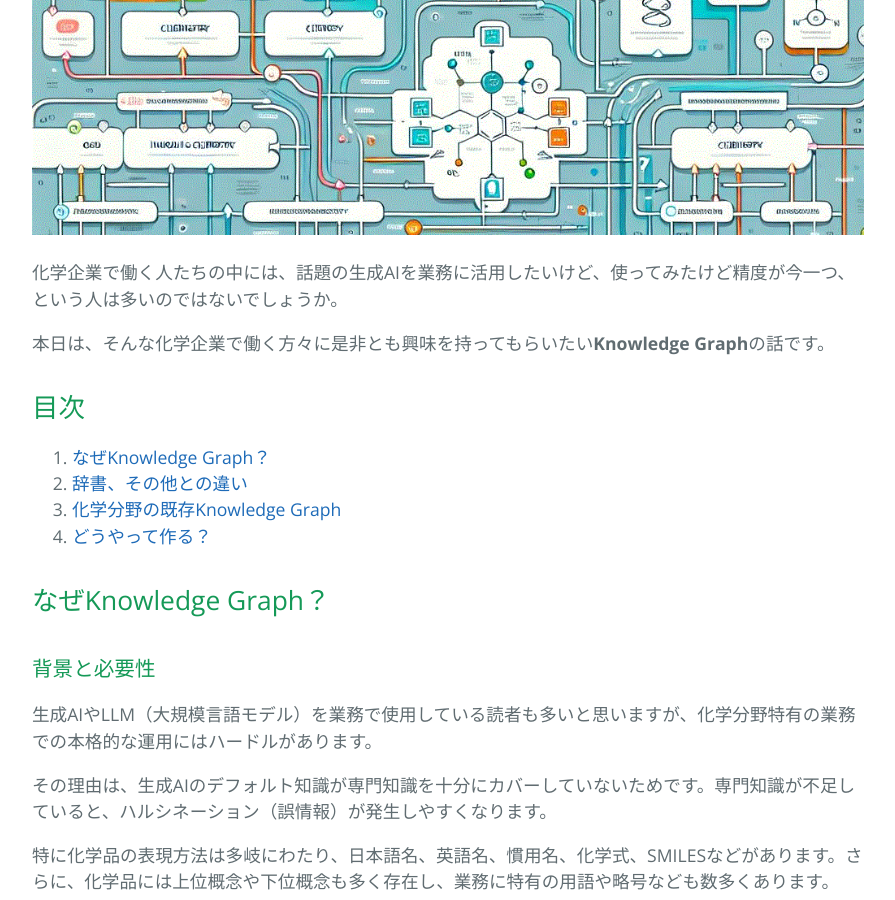
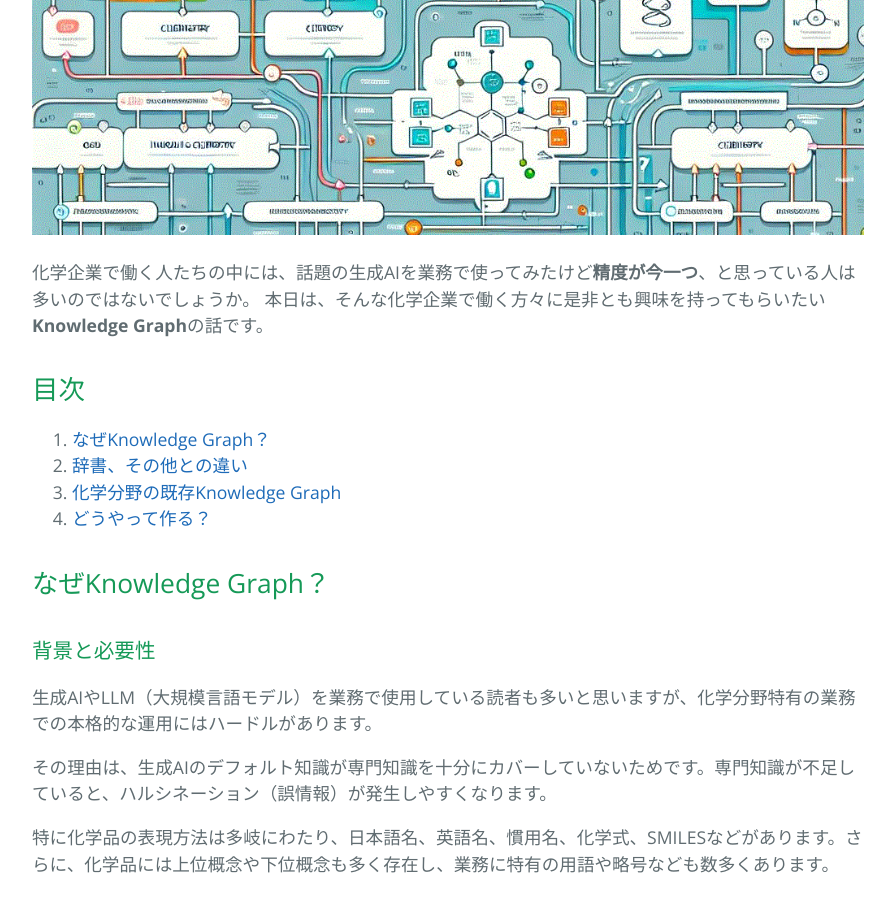
Before and after one commit to Shin-ichiro-I/Shin-ichiro-I.github.io, a Jekyll site: the page built from _posts/2025-02-14-test-blog.md, in a window 1280 px wide and 900 px high, scrolled down 702 px. Shown: the whole window, without its empty margins (192-1087 px from the left). Built offline with Jekyll 4.4.1, drawn with Linux system fonts in a browser that asks for light colours.

Commit message:
Update 2025-02-14-test-blog.md

```diff
--- a/_posts/2025-02-14-test-blog.md
+++ b/_posts/2025-02-14-test-blog.md
@@ -8,8 +8,7 @@ date: 2025-02-14
 <img src="/assets/KnowledgeGraph_pagetop.gif" width="100%" alt="MS_SSO">
 </div>
 
-化学企業で働く人たちの中には、話題の生成AIを業務に活用したいけど、使ってみたけど精度が今一つ、という人は多いのではないでしょうか。
-
+化学企業で働く人たちの中には、話題の生成AIを業務で使ってみたけど**精度が今一つ**、と思っている人は多いのではないでしょうか。
 本日は、そんな化学企業で働く方々に是非とも興味を持ってもらいたい**Knowledge Graph**の話です。
 
 ## 目次
```
